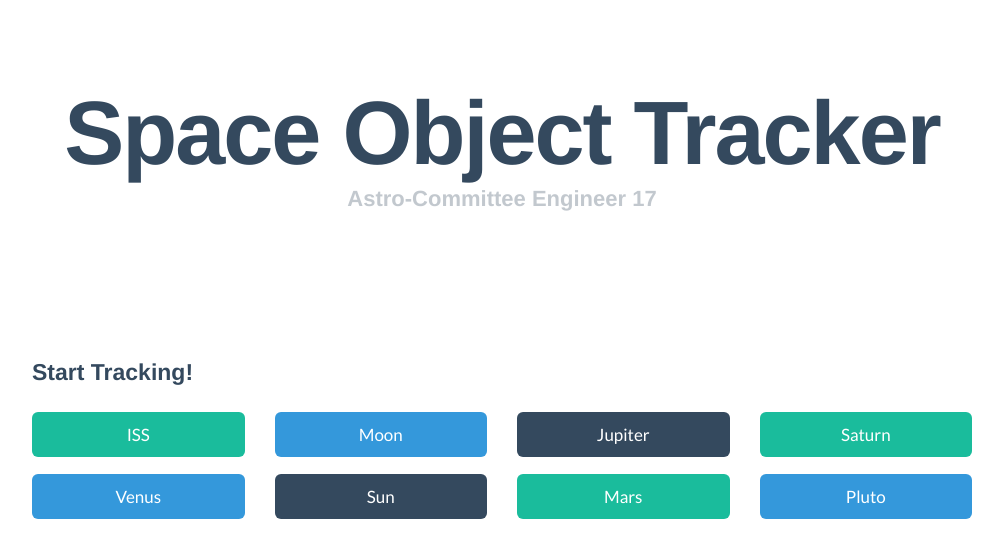
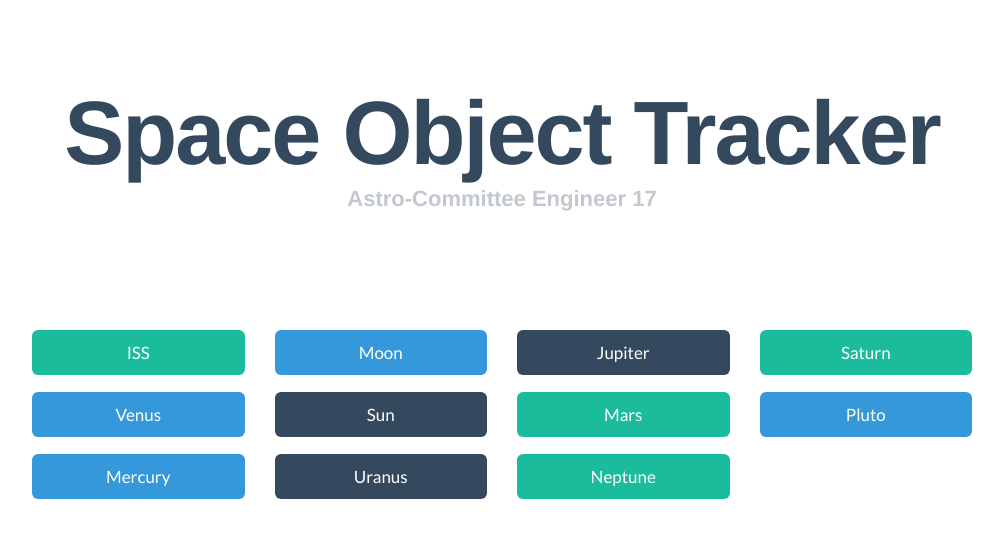
Before and after one commit to amateur-astronomy-club/satellite-tracker, a Python web app: template templates/home.html in a window 1280 px wide. Shown: the top 558 px of the page, without its empty margins (138-1141 px from the left). Run offline with Jinja, Linux system fonts and the light colour scheme; the template is opened without the code that fills it, so the values that code supplies are empty; some libraries are stand-ins or nearby versions.

Commit message:
Front end - Working

```diff
--- a/templates/home.html
+++ b/templates/home.html
@@ -30,7 +30,6 @@
           <small>Astro-Committee Engineer 17</small>
         </h1>
       </div> <!-- /demo-headline -->
-      <h3 class="demo-panel-title">Start Tracking!</h3>
 
       <div class="row demo-row">
         <form action="/foo" method="post">
@@ -57,7 +56,18 @@
           </div>
           <div class="col-xs-3">
             <input type="submit" name="submit" class="btn btn-block btn-lg btn-info" value="Pluto">
+          </div><br><br>
+          <div class="col-xs-3">
+            <input type="submit" name="submit" class="btn btn-block btn-lg btn-info" value="Mercury">
           </div>
+          <div class="col-xs-3">
+            <input type="submit" name="submit" class="btn btn-block btn-lg btn-inverse" value="Uranus">
+          </div>
+          <div class="col-xs-3">
+            <input type="submit" name="submit" class="btn btn-block btn-lg btn-primary" value="Neptune">
+          </div>
+
+
 
         </form>
 
```
Also changed, not shown: main.py (+15 -10 lines).
